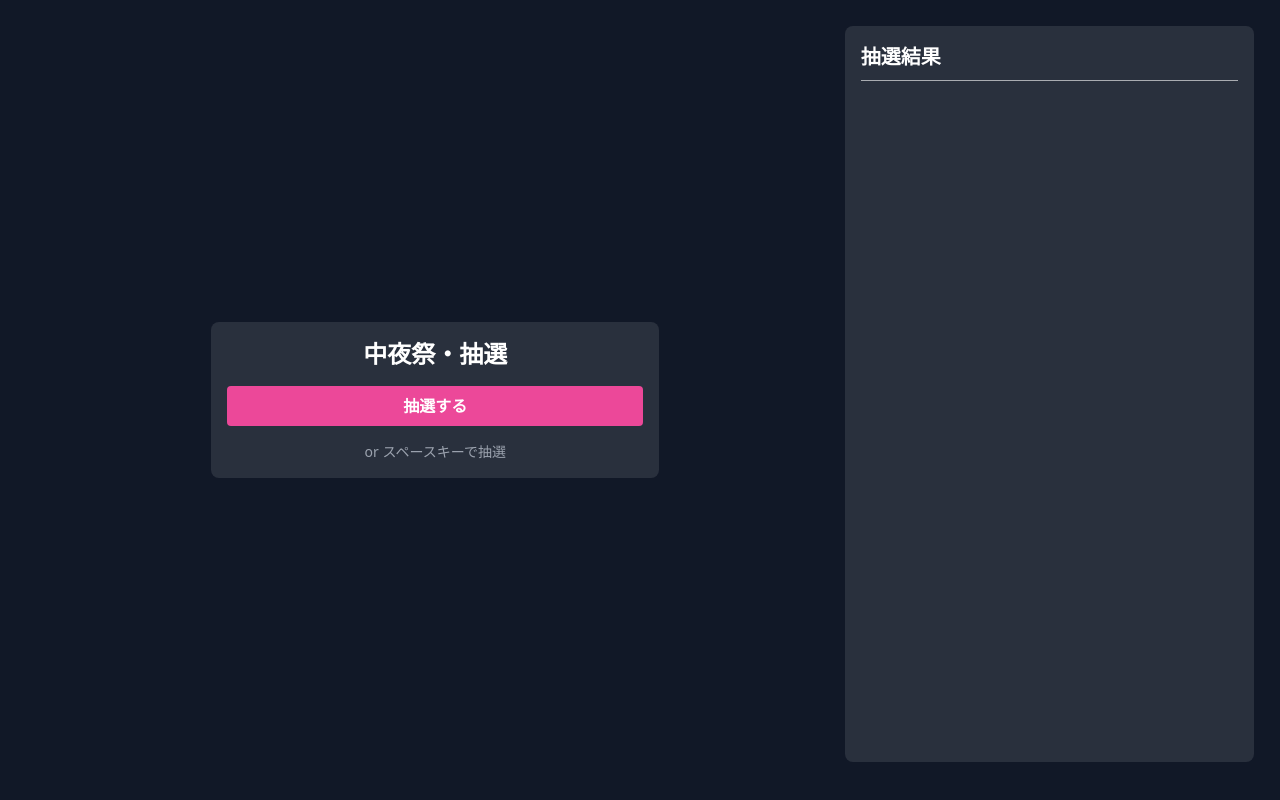
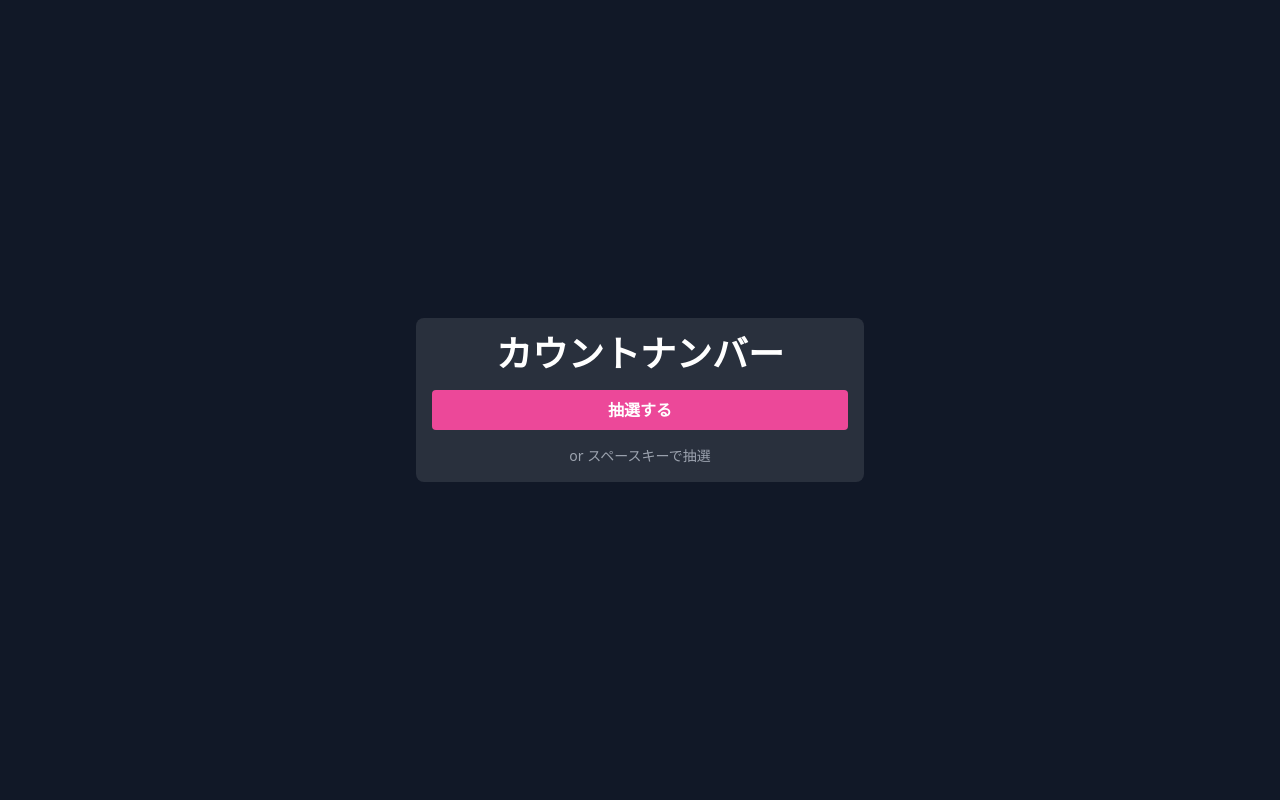
Before and after one commit to urassh/simple-lottery, a Nuxt app: page / in a window 1280 px wide. Built offline with nearby package versions, Linux system fonts and the light colour scheme.

Commit message:
feat: 既出の番号を非表示にした

```diff
--- a/pages/index.vue
+++ b/pages/index.vue
@@ -33,7 +33,7 @@
     <!-- 中央のセクション -->
     <div class="flex-1 flex items-center justify-center">
       <div class="w-full max-w-md p-4 bg-transparentWhite rounded-lg">
-        <h1 class="text-center text-2xl font-bold mb-4">中夜祭・抽選</h1>
+        <h1 class="text-center text-4xl font-bold mb-4">カウントナンバー</h1>
 
         <!-- 抽選ボタンセクション -->
         <div>
@@ -42,18 +42,6 @@
           </button>
           <p class="text-center text-sm text-gray-400 mt-4">or スペースキーで抽選</p>
         </div>
-      </div>
-    </div>
-
-    <!-- 抽選結果セクション -->
-    <div class="result-section">
-      <h2>抽選結果</h2>
-      <div class="result-list-container">
-        <ul>
-          <li v-for="(number, index) in numbers" :key="index">
-            {{ number }}
-          </li>
-        </ul>
       </div>
     </div>
   </div>
```
